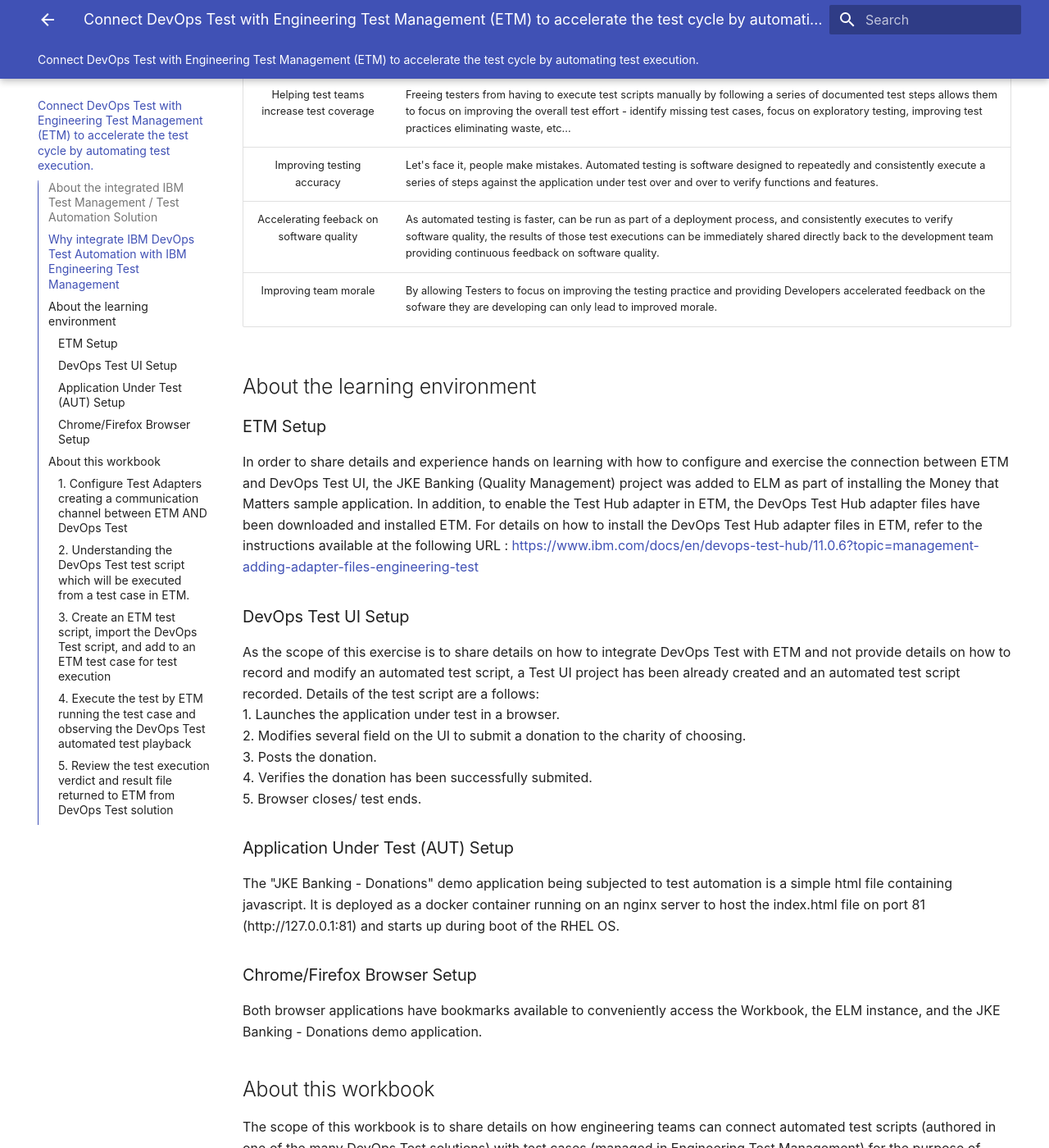
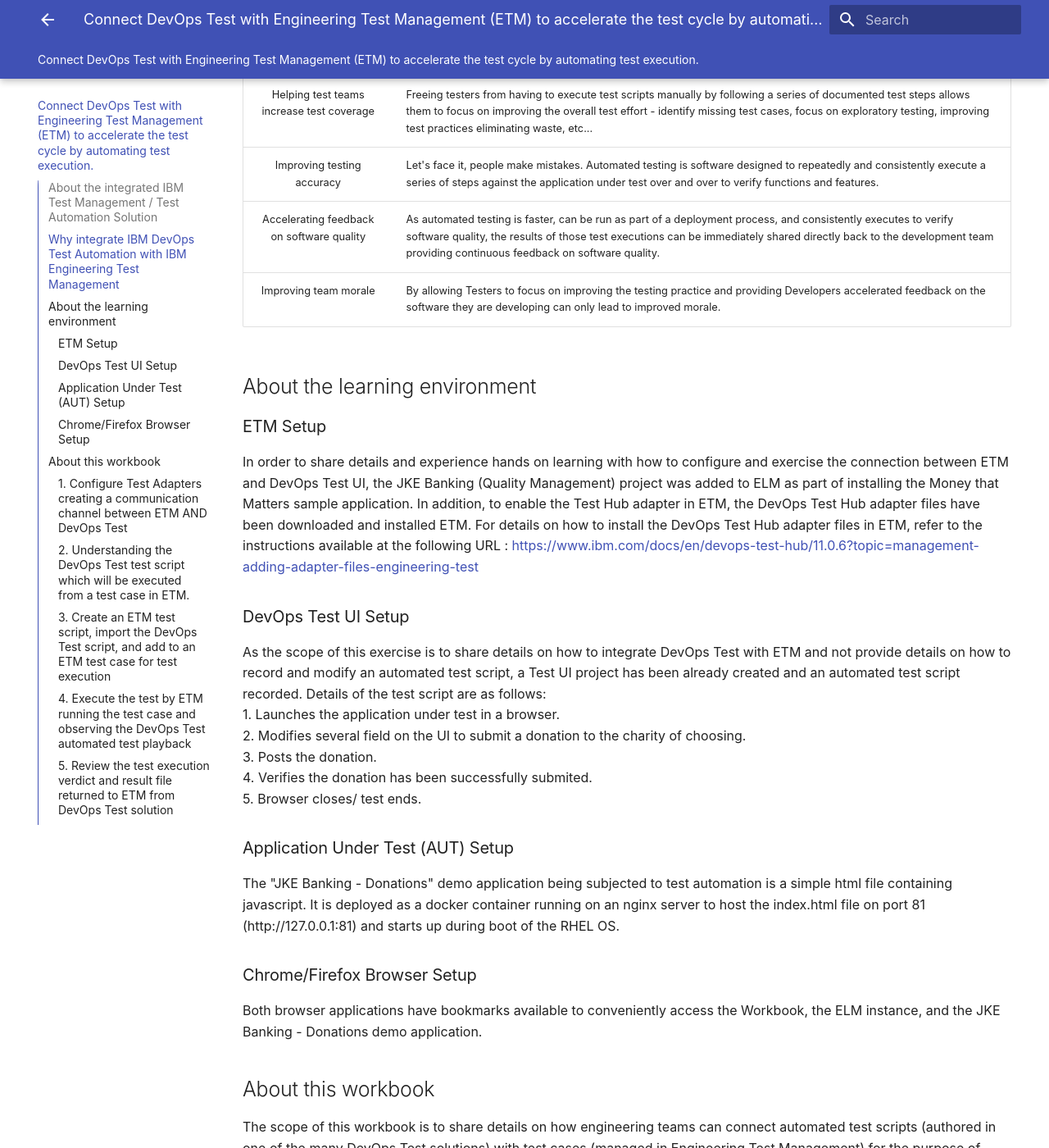
Before and after one commit to DevOpsAutomationLabs/Test_ELM, an MkDocs documentation site: the page built from docs/index.md, in a window 1280 px wide and 1400 px high, scrolled down 1908 px. Shown: the whole window at 82% size. Built offline with MkDocs 1.6.1 and Material for MkDocs 9.7.7, drawn with Linux system fonts in a browser that asks for light colours; some of the changed text lies outside the part shown.

Commit message:
Fix Edits

```diff
--- a/docs/index.md
+++ b/docs/index.md
@@ -28,8 +28,8 @@
 | Saving organizations time and money | While not all tests should be automated or can be automated, automated testing reduces the cost of testing by reducing the expensive manual effort executing test scripts which are candidates for test automation. |
 | Helping test teams increase test coverage | Freeing testers from having to execute test scripts manually by following a series of documented test steps allows them to focus on improving the overall test effort - identify missing test cases, focus on exploratory testing, improving test practices eliminating waste, etc... |
 | Improving testing accuracy | Let's face it, people make mistakes. Automated testing is software designed to repeatedly and consistently execute a series of steps against the application under test over and over to verify functions and features. |
-| Accelerating feeback on software quality | As automated testing is faster, can be run as part of a deployment process, and consistently executes to verify software quality, the results of those test executions can be immediately shared directly back to the development team providing continuous feedback on software quality. |
-| Improving team morale | By allowing Testers to focus on improving the testing practice and providing Developers accelerated feedback on the sofware they are developing can only lead to improved morale. |
+| Accelerating feedback on software quality | As automated testing is faster, can be run as part of a deployment process, and consistently executes to verify software quality, the results of those test executions can be immediately shared directly back to the development team providing continuous feedback on software quality. |
+| Improving team morale | By allowing Testers to focus on improving the testing practice and providing Developers accelerated feedback on the software they are developing can only lead to improved morale. |
 
 ## About the learning environment
 
@@ -39,7 +39,7 @@
 
 ### DevOps Test UI Setup ###
 
-As the scope of this exercise is to share details on how to integrate DevOps Test with ETM and not provide details on how to record and modify an automated test script, a Test UI project has been already created and an automated test script recorded. Details of the test script are a follows:</br>
+As the scope of this exercise is to share details on how to integrate DevOps Test with ETM and not provide details on how to record and modify an automated test script, a Test UI project has been already created and an automated test script recorded. Details of the test script are as follows:</br>
 1. Launches the application under test in a browser.</br>
 2. Modifies several field on the UI to submit a donation to the charity of choosing.</br>
 3. Posts the donation.</br>
@@ -95,7 +95,7 @@
 | **Step** | <div style="width:250px">**Details**</div>  | **Additional Information** |
 |:-------------:|:------------- |:------------- |
 | 1 | Open a terminal session.  | <img src="media/t1_11.png" alt="t1_11" style="width:100%; height:auto;"> |
-| 2 | Navigate to the following folder within the DevOpsTest installation location: </br>*TestUI installation directory*/FunctionalTester/RQMAdapter/ </br> For this exercise, the installation folder is "/opt/IBM/DevOpsTest"</br></br>**/cd /opt/IBM/DevOpsTest/FunctionalTester/RQMAdapter** | <img src="media/t1_11.png" alt="t1_11" style="width:100%; height:auto;"> |
+| 2 | Navigate to the following folder within the DevOpsTest installation location: </br>*TestUI installation directory*/FunctionalTester/RQMAdapter/ </br> For this exercise, the installation folder is "/opt/IBM/DevOpsTest"</br></br>**cd /opt/IBM/DevOpsTest/FunctionalTester/RQMAdapter** | <img src="media/t1_11.png" alt="t1_11" style="width:100%; height:auto;"> |
 | 3 | As the superuser, execute the following command: </br> **sudo ./configureadapter**</br><br>*sudo password is "Passw0rd" (Passw+zero+rd)* | <img src="media/t1_12.png" alt="t1_12" style="width:100%; height:auto;"> |
 | 4 | In the DevOpsTest UI Adapter user interface, enter the appropriate information for your ETM installation. For the purposes of this exercise, the following was used to establish a connection with ETM.</br></br>**Server URL:** https://ibmjazz.net:9443/qm</br>**Authentication Type:** Username and Password</br>**User ID:** sysadmin</br>**Password:** Passw0rd</br>**Project area:**  JKEBanking (Quality Management) - selected from the picklist</br>**Adapter Name:** DTUI Adapter on rhserver | <img src="media/t1_13.png" alt="t1_13" style="width:100%; height:auto;"> |
 | **NOTE:** | The Project area picklist is automatically populated upon supplying the URL, User ID, and Password values.|  |
@@ -216,8 +216,8 @@
 
 *Congratulations on completing the exercises configuring the DevOps Test adapters, adding an automated test to the JKE Banking (Quality Management) project, linking the test script to a test case, executing the test case, and reviewing the test execution results.*
 
-| Software Installed for Enablement Exercises | Software Version |
-|:---- |:----:|
-| DevOps Test UI | Version 2025.06 (11.0.5) |
-| DevOps Test Performance | Version 2025.06 (11.0.5) |
-| Engineering Lifecycle Management | v7.1 SR1 |
+| Software Installed for Enablement Exercises | Software Version | Access |
+|:---- |:----:|:---:|
+| DevOps Test UI | Version 2025.06 (11.0.5) | Software Start Menu |
+| DevOps Test Performance | Version 2025.06 (11.0.5) | Software Start Menu |
+| Engineering Lifecycle Management | v7.1 SR1 | https://ibmjazz.net:9443 |
```
Also changed, not shown: other parts of docs/index.md (+1 -1 lines).
